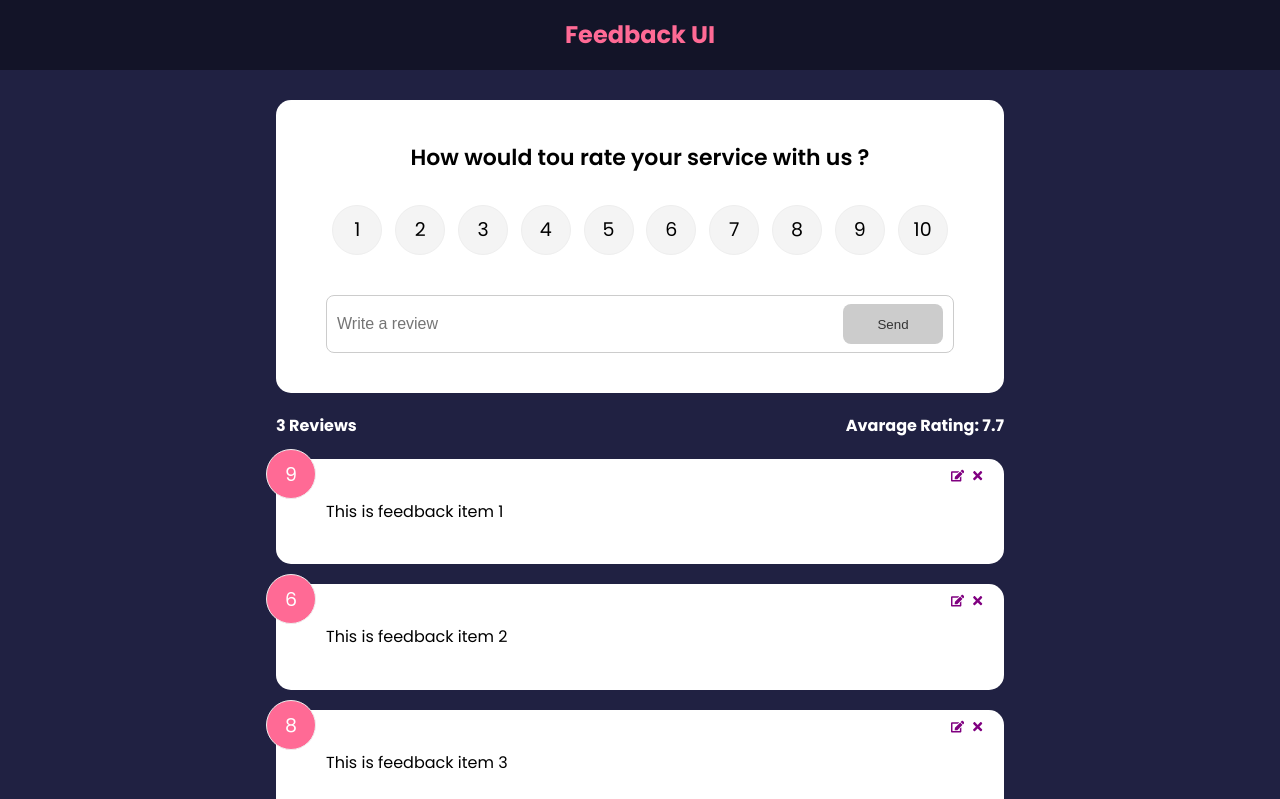
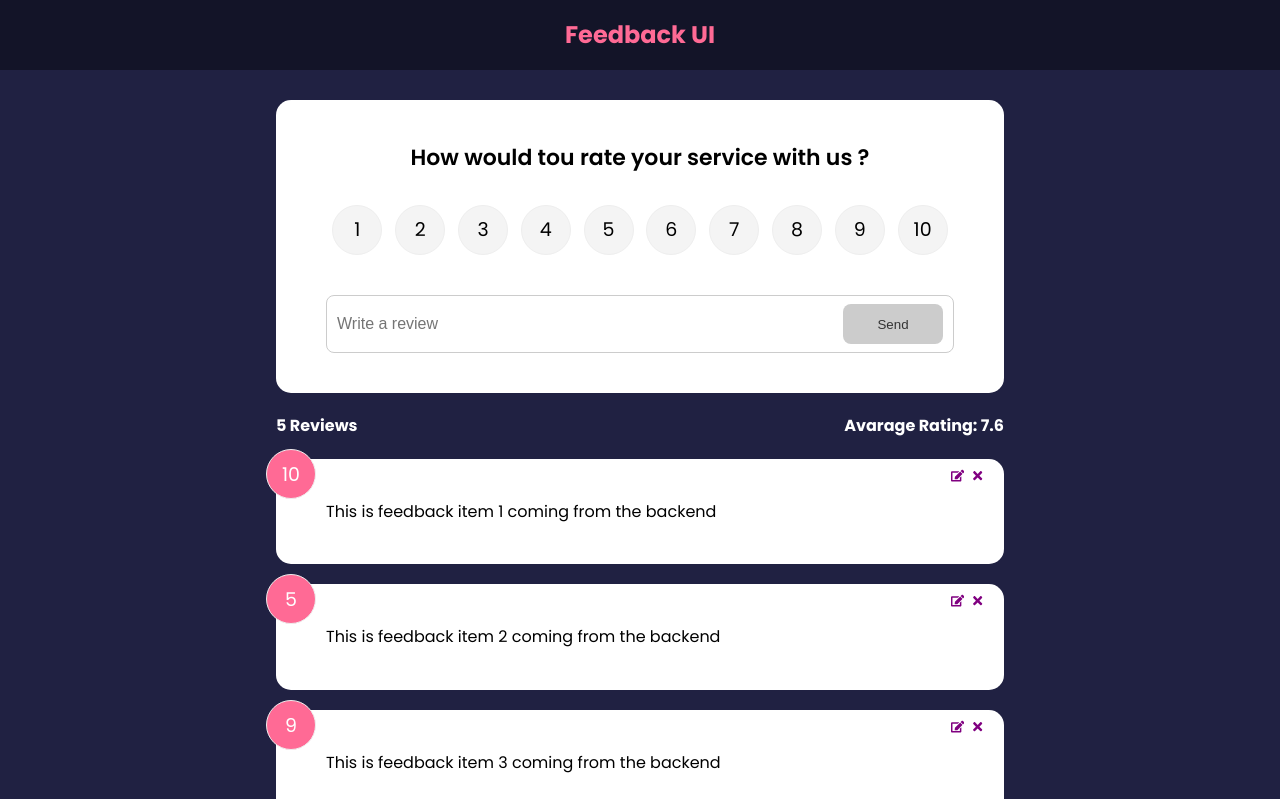
Before and after one commit to Kheush98/feedback-app, a React (Create React App) app: page / in a window 1280 px wide. Shown: the top 799 px of the page. Built offline with nearby package versions, Linux system fonts and the light colour scheme; data requests are answered from the project's data file.

Commit message:
fetching feedback from the json server

```diff
--- /dev/null
+++ b/db.json
@@ -0,0 +1,29 @@
+{
+  "feedback": [
+    {
+      "id": 1,
+      "rating": 10,
+      "text": "This is feedback item 1 coming from the backend"
+    },
+    {
+      "id": 2,
+      "rating": 5,
+      "text": "This is feedback item 2 coming from the backend"
+    },
+    {
+      "id": 3,
+      "rating": 9,
+      "text": "This is feedback item 3 coming from the backend"
+    },
+    {
+      "id": 4,
+      "rating": 4,
+      "text": "This is feedback item 3 coming from the backend"
+    },
+    {
+      "id": 5,
+      "text": "this is a test",
+      "rating": 10
+    }
+  ]
+}
--- a/package.json
+++ b/package.json
@@ -6,7 +6,9 @@
     "@testing-library/jest-dom": "^5.17.0",
     "@testing-library/react": "^13.4.0",
     "@testing-library/user-event": "^13.5.0",
+    "concurrently": "^8.2.2",
     "framer-motion": "^11.0.5",
+    "json-server": "^1.0.0-alpha.23",
     "react": "^18.2.0",
     "react-dom": "^18.2.0",
     "react-icons": "^5.0.1",
@@ -19,7 +21,9 @@
     "start": "react-scripts start",
     "build": "react-scripts build",
     "test": "react-scripts test",
-    "eject": "react-scripts eject"
+    "eject": "react-scripts eject",
+    "server": "json-server --watch db.json --port 5000",
+    "dev": "concurrently \"npm run server\" \"npm start\""
   },
   "eslintConfig": {
     "extends": [
--- a/src/components/FeedbackList.jsx
+++ b/src/components/FeedbackList.jsx
@@ -1,16 +1,17 @@
 import {motion, AnimatePresence} from 'framer-motion'
 import { useContext } from 'react';
 import FeedbackItem from "./FeedbackItem";
+import Spinner from './shared/Spinner';
 import FeedbackContext from './context/FeedbackContext';
 
 export default function FeedbackList() {
-  const {feedback} = useContext(FeedbackContext)
+  const {feedback, isLoading} = useContext(FeedbackContext)
 
-    if (!feedback || feedback.length === 0) {
+    if (!isLoading && (!feedback || feedback.length === 0)) {
         return <p>No Feedback Yet</p>
     }
 
-    return (
+    return isLoading ? <Spinner/> : (
       <div className="feedback-list">
         <AnimatePresence>
           {feedback.map((item) => (
--- a/src/components/context/FeedbackContext.jsx
+++ b/src/components/context/FeedbackContext.jsx
@@ -1,30 +1,26 @@
 import {v4 as uuidv4} from 'uuid'
-import {createContext, useState} from 'react'
+import {createContext, useState, useEffect} from 'react'
 
 const FeedbackContext = createContext()
 
 export const FeedbackProvider = ({children}) => {
-    const [feedback, setFeedback] = useState([
-        {
-            id: 1,
-            rating: 9,
-            text: 'This is feedback item 1'
-        },
-        {
-            id: 2,
-            rating: 6,
-            text: 'This is feedback item 2'
-        },
-        {
-            id: 3,
-            rating: 8,
-            text: 'This is feedback item 3'
-        }
-    ])
+    const [isLoading, setIsLoading] = useState(true)
+    const [feedback, setFeedback] = useState([])
     const [feedbackEdit, setFeedbackEdit] = useState({
         item: {},
         edit: false
     })
+
+    useEffect(() => {
+        fetchFeedback();
+    }, [])
+
+    const fetchFeedback = async () => {
+        const response = await fetch('http://localhost:5000/feedback')
+        const data = await response.json();
+        setFeedback(data)
+        setIsLoading(false)
+    }
 
     const addFeedback = (newFeedback) => {
         newFeedback.id = uuidv4()
@@ -60,6 +56,7 @@
             editFeedback,
             feedbackEdit,
             updateFeedback,
+            isLoading,
         }}>
             {children}
         </FeedbackContext.Provider>
--- /dev/null
+++ b/src/components/shared/Spinner.jsx
@@ -0,0 +1,13 @@
+import spinner from '../assets/spinner.gif'
+
+function Spinner() {
+  return (
+    <img src={spinner} alt='Loading...' style={{
+        width: '100px',
+        margin: 'auto',
+        display: 'block'
+    }}/>
+  )
+}
+
+export default Spinner
```
Also changed, not shown: src/data/FeedbackData.js (deleted, +0 -19 lines), src/components/assets/spinner.gif (added), 1 other file (tests, documents, lock files or other folders).
